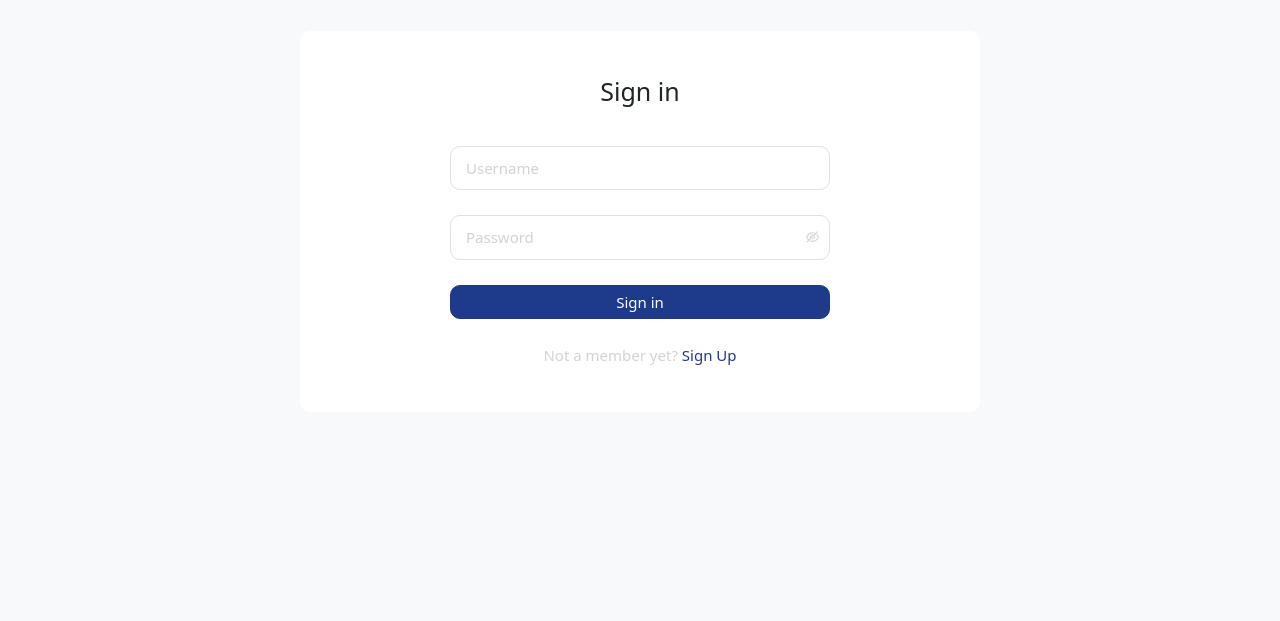
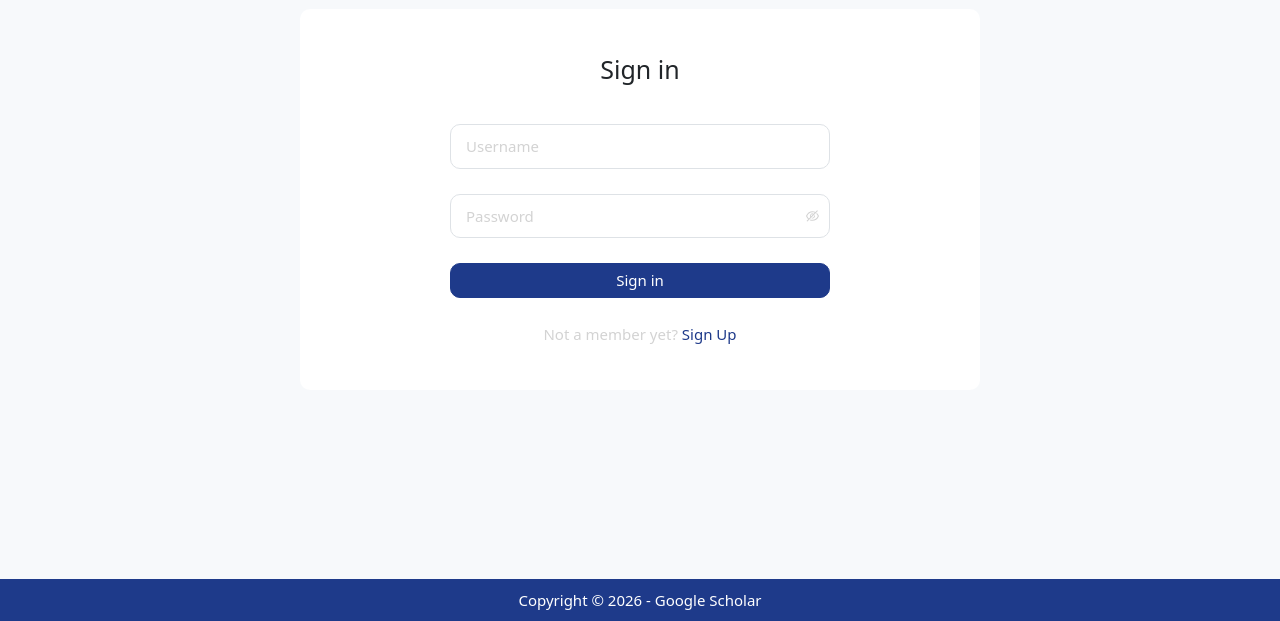
Before and after one commit to MehdiJmlkh/PaperDooni, a React (Vite) app in the folder google-scholar/: page /sign-in in a window 1280 px wide. Shown: the part 179-800 px from the top of the page. Built offline with nearby package versions, Linux system fonts and the light colour scheme.

Commit message:
refactor(ui): extract AuthLayout

```diff
--- /dev/null
+++ b/google-scholar/src/pages/AuthLayout/AuthLayout.css
@@ -0,0 +1,12 @@
+.auth-page {
+  display: flex;
+  align-items: center;
+  justify-content: center;
+  background: var(--background-color);
+}
+
+.auth-page-container {
+  min-height: 100vh;
+  display: grid;
+  grid-template-rows: 1fr auto;
+}
--- /dev/null
+++ b/google-scholar/src/pages/AuthLayout/AuthLayout.tsx
@@ -0,0 +1,16 @@
+import { Outlet } from "react-router-dom";
+import Footer from "../../components/Footer";
+import "./AuthLayout.css";
+
+const AuthLayout = () => {
+  return (
+    <div className="auth-page-container">
+      <div className="auth-page">
+        <Outlet />
+      </div>
+      <Footer />
+    </div>
+  );
+};
+
+export default AuthLayout;
--- a/google-scholar/src/pages/SignInPage/SignInPage.tsx
+++ b/google-scholar/src/pages/SignInPage/SignInPage.tsx
@@ -7,7 +7,6 @@ import "./SignInPage.css";
 
 const SignInPage = () => {
   return (
-    <div className="sign-in-page">
     <Form>
       <h1 className="form__heading">Sign in</h1>
       <Input placeholder="Username" />
@@ -18,7 +17,6 @@ const SignInPage = () => {
         <Link to="">Sign Up</Link>
       </div>
     </Form>
-    </div>
   );
 };
 
--- a/google-scholar/src/routes.tsx
+++ b/google-scholar/src/routes.tsx
@@ -5,6 +5,7 @@ import ArticlePage from "./pages/ArticlePage";
 import AddArticlePage from "./pages/AddArticlePage";
 import ErrorPage from "./pages/ErrorPage";
 import SignInPage from "./pages/SignInPage";
+import AuthLayout from "./pages/AuthLayout/AuthLayout";
 
 const router = createBrowserRouter([
   {
@@ -20,7 +21,10 @@ const router = createBrowserRouter([
           { path: "articles/new", element: <AddArticlePage /> },
         ],
       },
-      { path: "/sign-in", element: <SignInPage /> },
+      {
+        element: <AuthLayout />,
+        children: [{ path: "/sign-in", element: <SignInPage /> }],
+      },
     ],
   },
 ]);
```
Also changed, not shown: google-scholar/src/pages/AuthLayout/index.ts (added). Lines whose indentation alone changed are shown as unchanged.
